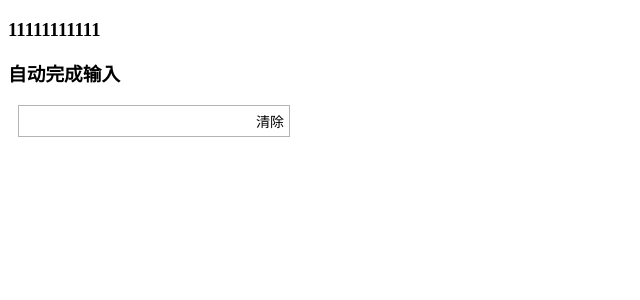
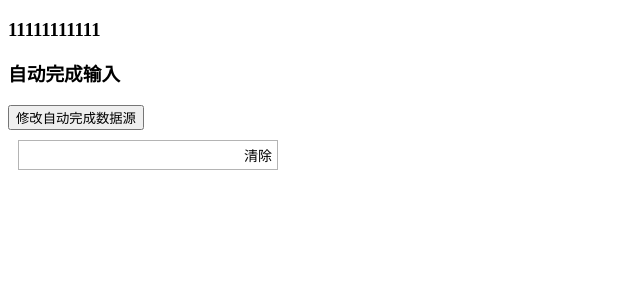
Before and after one commit to gaomin-github/my-pj6, a JavaScript app: page /dataDemo in a window 1280 px wide. Shown: the top 300 px of the page, without its empty margins (0-640 px from the left). Built offline with nearby package versions, Linux system fonts and the light colour scheme; the HTML template or start-up script is replaced by a standard one.

Commit message:
autoComplete component
自动完成输入组件

```diff
--- a/src/app.vue
+++ b/src/app.vue
@@ -22,5 +22,6 @@ ul,li,ol,section,p,input{
     margin:0px;
     padding:0px;
     font-size: inherit;
+    box-sizing: border-box;
 }
 </style>
--- a/src/components/datas/AutoComplete.vue
+++ b/src/components/datas/AutoComplete.vue
@@ -1,45 +1,95 @@
 <template>
     <section class="container">
-        <input type="text" class="auto"/>
-        <!--<section class="auto">11</section>-->
-        <section class="clear">清除</section>
+        <section class="in_container" @click="focusInput" @focus="showDataSource">
+            <input type="text" class="auto" ref="input" v-model="inValue" @keydown="selectReferItem" @keypress="clearSelectItem"/>
+            <section class="clear" @click="clearInValue">清除</section>
+        </section>
+        <transition name="drop_animate">
+            <ul class="refer_contaienr" v-if="showDataSource&&showDataSource.length>0">
+                <li v-for="(item,key) in showDataSource" @click="completeInput(key)" :class="selectItemIndex==key?'refer_item-active':''">
+                    {{item}}
+                </li>
+            </ul>
+        </transition>
     </section>
+
 </template>
 <script lang="ts">
 //根据设置的数据源自动录入
     import {Vue,Component,Prop} from 'vue-property-decorator';
     @Component
     export default class AutoComplete extends Vue{
+        inValue:string=''       //文本框输入值
+        selectItemIndex:number=-1    //在参照列表选中的条目索引
         @Prop({default:[]}) dataSource!:Array<string>
-        mounted(){
+//        展示数据源列表
+        get showDataSource(){
             console.log('dataSource')
             console.log(this.dataSource)
+            if(this.inValue==null||this.inValue.length<=0) return []
+            let result=this.dataSource.filter(o=>{
+                let reg=new RegExp("\^"+this.inValue+".+",'i')
+                return reg.test(o)
+            })
+            return result
+        }
+//        输入框聚焦
+        focusInput(){
+            let inputEle:any=this.$refs['input']
+            inputEle.focus()
+        }
+//        选择要用于补充的参照条目
+        selectReferItem(event:any){
+            if(this.showDataSource==null||this.showDataSource.length<=0) return
+            if(event.keyCode==38&&this.selectItemIndex>=0) this.selectItemIndex--
+            else if(event.keyCode==40&&this.selectItemIndex<this.showDataSource.length) this.selectItemIndex++
+//            38向上 40向下
+        }
+//        清空记录的选中的参照条目
+        clearSelectItem(event:any){
+            if(event.keyCode==13&&this.selectItemIndex>=0){
+                this.completeInput(this.selectItemIndex)
+                return
+            }
+            this.selectItemIndex=-1
+        }
+//        补全剩余内容
+        completeInput(key:number){
+            this.inValue=this.showDataSource[key]
+        }
+        clearInValue(){
+            this.inValue=''
         }
     }
 </script>
 <style lang="scss" scoped>
 .container{
+    width:260px;
+    height:30px;
+    position:relative;
+    border:1px rgb(180,180,180) solid;
+}
+.container:active,.container:hover{
+     border:1px rgb(40,180,220) solid;
+ }
+.in_container{
     display: flex;
     flex-direction: row;
-    width:260px;
-    height:30px;
-    border:1px rgb(180,180,180) solid;
     align-items: center;
     padding-left: 5px;
     padding-right:5px;
-}
-.container:focus{
-    border:1px rgb(40,180,220) solid;
+    width:100%;
+    height:100%;
 }
 .auto{
     flex:1;
     height:90%;
     border:none;
-    outline:none;
     display: block;
 }
-.auto:focus{
-    border:1px rgb(40,180,220) solid;
+.auto:active,.auto:focus{
+    outline:none;
+    border:none;
 }
 .clear{
     display: block;
@@ -51,4 +101,29 @@
     align-items: center;
     justify-content: center;
 }
+.refer_contaienr{
+    border:1px rgb(180,180,180) solid;
+    position: absolute;
+    display: block;
+    width:100%;
+    margin-top:5px;
+    background-color: rgb(255,255,255);
+    li{
+        padding:0px 5px;
+        line-height: 24px;
+        margin:3px 0px;
+    }
+    .refer_item-active{
+        background-color: rgb(230,230,230);
+    }
+}
+.drop_animate-enter,.drop_animate-leave-to{
+    max-height: 0px;
+}
+.drop_animate-enter-to,.drop_animate-leave{
+    max-height: 1000px;
+}
+.drop_animate-enter-active,.drop_animate-leave-active{
+    transition:all 1s;
+}
 </style>
--- a/src/components/datas/demo.vue
+++ b/src/components/datas/demo.vue
@@ -2,6 +2,7 @@
     <section>
         <h1>11111111111</h1>
         <h3>自动完成输入</h3>
+        <button @click="crudDataSource">修改自动完成数据源</button>
         <section  class="auto_con">
             <auto-complete :dataSource="autoDataSource"></auto-complete>
         </section>
@@ -20,11 +21,16 @@
         mounted(){
             console.log('进入datain页面')
         }
+        crudDataSource(){
+            this.autoDataSource.push('12390')
+            console.log('this.autoDataSource')
+            console.log(this.autoDataSource)
+        }
     }
 </script>
 <style lang="scss" scoped>
     .auto_con{
-        margin-left:10px;
+        margin:10px;
         font-size: 14px;
     }
 </style>
```
Also changed, not shown: src/components/datas/data.md (added, +2 -0 lines).
